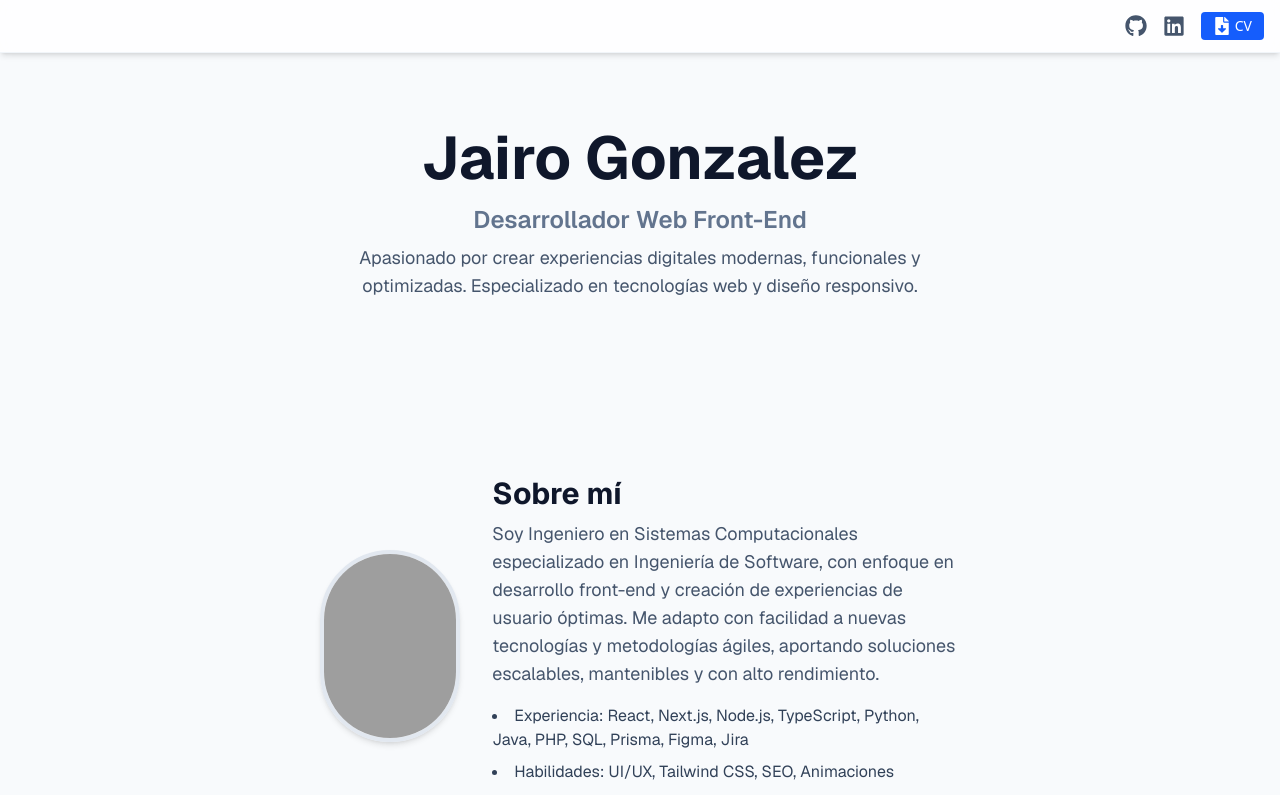
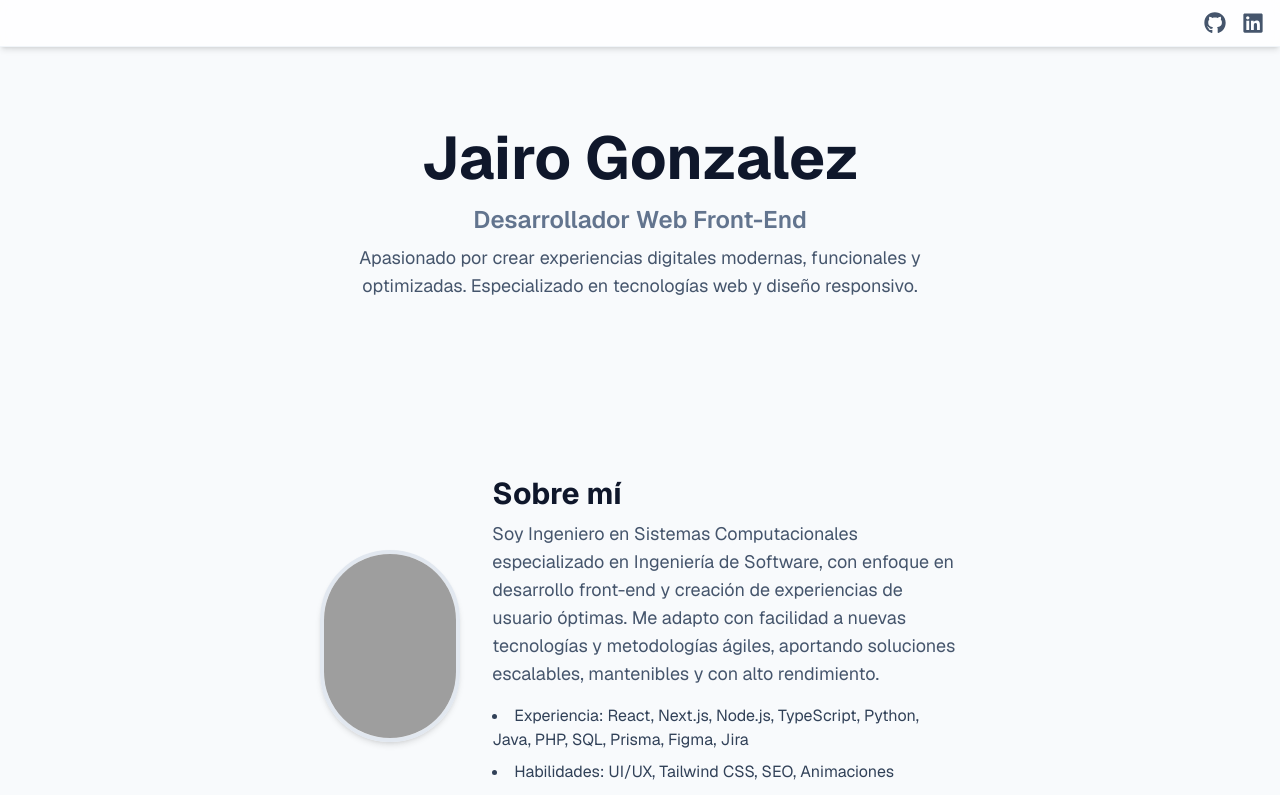
Before and after one commit to JairoGC16/portfile, a Next.js app: page / in a window 1280 px wide. Shown: the top 795 px of the page. Built offline with nearby package versions, Linux system fonts and the light colour scheme; grey boxes are pictures that could not be loaded.

Commit message:
Remove commented-out CV download link from Navbar component

```diff
--- a/src/components/Navbar.tsx
+++ b/src/components/Navbar.tsx
@@ -36,13 +36,12 @@ export default function Navbar() {
               {link.icon}
             </a>
           ))}
-          <a
+          {/* <a
             href="https://drive.google.com/uc?export=download&id=12BQRYmrREocCnh2IqCWlBtdD2E6vIW_H"
             className="flex items-center gap-1 px-3 py-1 bg-blue-600 text-white rounded hover:bg-blue-700 transition-colors text-sm font-medium"
           >
             <FaFileDownload size={18} />
-            CV
-          </a>
+          </a> */}
         </div>
         {/* Mobile */}
         <button
@@ -77,13 +76,12 @@ export default function Navbar() {
                 <span className="text-sm">{link.label}</span>
               </a>
             ))}
-            <a
+            {/* <a
               href="https://drive.google.com/uc?export=download&id=12BQRYmrREocCnh2IqCWlBtdD2E6vIW_H"
               className="flex items-center gap-2 px-3 py-2 bg-blue-600 text-white rounded hover:bg-blue-700 transition-colors text-sm font-medium"
             >
               <FaFileDownload size={18} />
-              CV
-            </a>
+            </a> */}
           </motion.div>
         )}
       </AnimatePresence>
```
